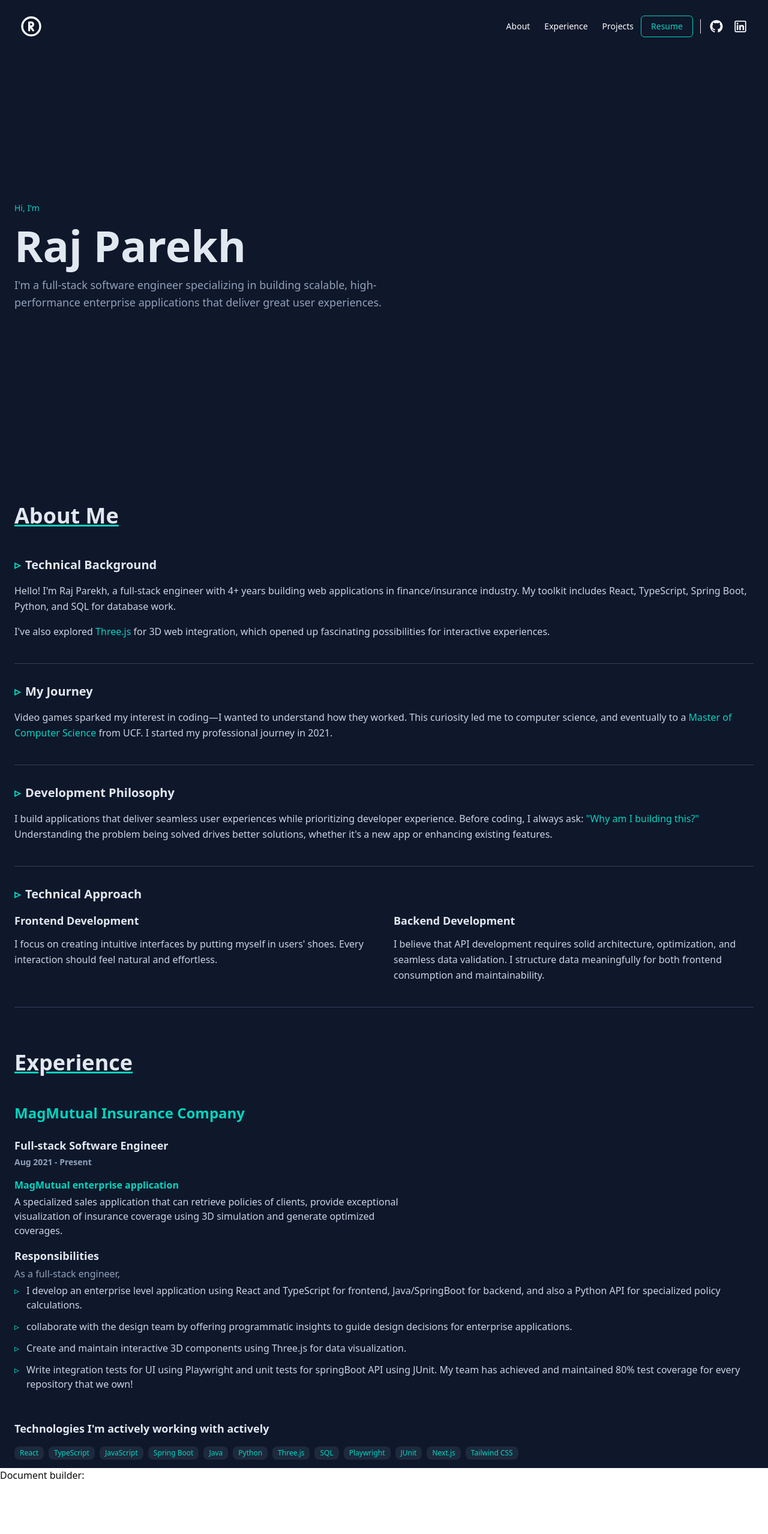
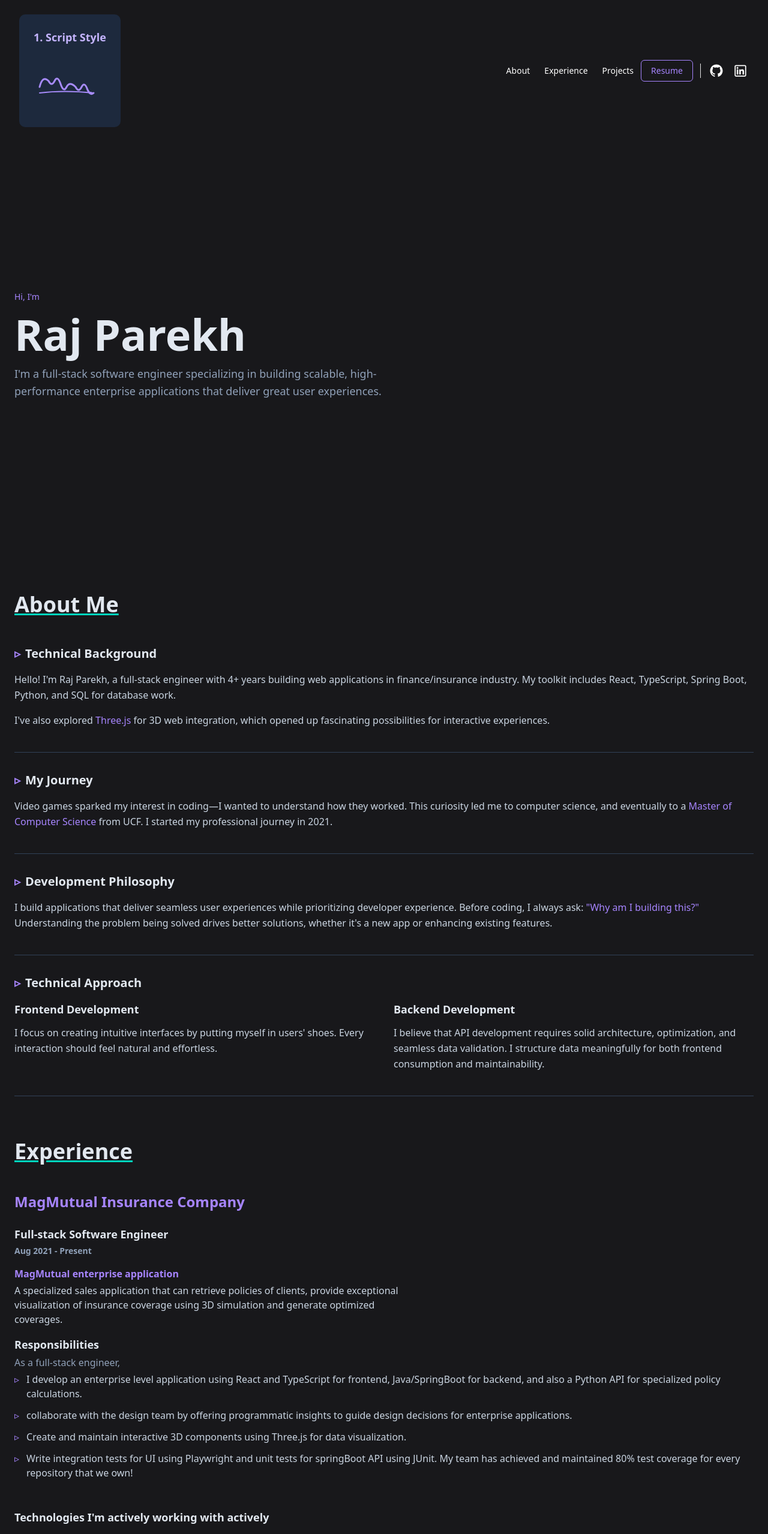
Before and after one commit to rparekh01/my-portfolio, a Next.js app: page / in a window 1280 px wide. Shown: the top 2558 px of the page at 60% size. Before the commit the page ends 2472 px from the top, so only its background shows below. Built offline with nearby package versions, Linux system fonts and the light colour scheme.

Commit message:
change theme

```diff
--- a/src/app/globals.css
+++ b/src/app/globals.css
@@ -122,7 +122,7 @@
 }
 
 .page-layout {
-  @apply min-h-[calc(100vh-4rem)] bg-slate-900 text-white flex pt-10;
+  @apply min-h-[calc(100vh-4rem)] bg-zinc-900 text-white flex pt-10;
 }
 
 .page-container {
--- a/src/components/Hero.tsx
+++ b/src/components/Hero.tsx
@@ -2,7 +2,7 @@ export default function Hero() {
   return (
     <section id="hero" className="page-layout items-center">
       <div className="page-container">
-        <p className="text-teal-400 font-mono text-sm mb-4">Hi, I&apos;m</p>
+        <p className="text-violet-400 font-mono text-sm mb-4">Hi, I&apos;m</p>
         <h1 className="text-5xl md:text-7xl font-bold text-slate-200 mb-4">
           Raj Parekh
         </h1>
--- a/src/components/Logo.tsx
+++ b/src/components/Logo.tsx
@@ -3,8 +3,40 @@ import { TbCircleLetterR } from "react-icons/tb";
 
 export function Logo() {
   return (
-    <Link href="/" className="group hover:text-teal-400">
-      <TbCircleLetterR className="size-10" />
+    <Link
+      href="/"
+      className="group hover:text-violet-400 hover:shadow-violet-500/10"
+    >
+      {/* <TbCircleLetterR className="size-10" /> */}
+      <div className="bg-slate-800 p-6 rounded-lg">
+        <h3 className="text-lg font-semibold mb-4 text-violet-300">
+          1. Script Style
+        </h3>
+        <div className="flex justify-center items-center h-24">
+          <svg
+            width="120"
+            height="60"
+            viewBox="0 0 120 60"
+            className="hover:scale-105 transition-transform cursor-pointer"
+          >
+            <path
+              d="M10 35 Q15 15 25 25 Q30 35 35 25 Q40 15 45 30 Q50 45 55 35 Q60 25 70 35 Q75 45 80 35 Q85 25 90 40 Q95 50 100 45"
+              stroke="#a78bfa"
+              strokeWidth="3"
+              fill="none"
+              strokeLinecap="round"
+            />
+            <circle cx="95" cy="45" r="2" fill="#a78bfa" />
+            <path
+              d="M10 45 Q50 40 100 45"
+              stroke="#a78bfa"
+              strokeWidth="2"
+              fill="none"
+              strokeLinecap="round"
+            />
+          </svg>
+        </div>
+      </div>
     </Link>
   );
 }
--- a/src/components/NavTabs.tsx
+++ b/src/components/NavTabs.tsx
@@ -20,7 +20,7 @@ export default function NavTabs() {
       </nav>
       <Button
         variant="ghost"
-        className=" border rounded-sm hover:bg-transparent text-teal-400 border-teal-400 hover:text-teal-200 hover:border-teal-200 hover:cursor-pointer mr-3"
+        className=" border rounded-sm hover:bg-transparent text-violet-400 border-violet-400 hover:text-violet-300 hover:shadow-violet-500/10  hover:border-violet-300 hover:cursor-pointer mr-3"
       >
         Resume
       </Button>
@@ -30,12 +30,15 @@ export default function NavTabs() {
       />
 
       <div className="flex gap-3">
-        <a href="https://github.com/rparekh01" className="hover:text-teal-200">
+        <a
+          href="https://github.com/rparekh01"
+          className="hover:text-violet-300"
+        >
           <LiaGithub className="size-7 min-w-fit" />
         </a>
         <a
           href="https://www.linkedin.com/in/r-p/"
-          className="hover:text-teal-200"
+          className="hover:text-violet-300"
         >
           <LiaLinkedin className="size-7 min-w-fit" />
         </a>
--- a/src/components/navigation/Header.tsx
+++ b/src/components/navigation/Header.tsx
@@ -4,7 +4,7 @@ import NavTabs from "@/components/NavTabs";
 // src/components/navigation/Header.tsx
 export function Header() {
   return (
-    <header className="bg-slate-900 text-white pt-6 px-8 sticky top-0 z-50">
+    <header className="bg-zinc-900 text-white pt-6 px-8 sticky top-0 z-50">
       <div>
         <div className="flex flex-row justify-between items-center">
           {/* Logo */}
--- a/src/components/navigation/about.tsx
+++ b/src/components/navigation/about.tsx
@@ -17,7 +17,7 @@ export default function About() {
         {/* Technical Background Section */}
         <div className="mb-10">
           <h2 className="text-xl font-bold text-slate-200 mb-4 flex items-center gap-2">
-            <span className="text-teal-400">▹</span>
+            <span className="text-violet-400">▹</span>
             Technical Background
           </h2>
           <div className="space-y-4 text-slate-300 leading-relaxed">
@@ -29,8 +29,8 @@ export default function About() {
             </p>
             <p>
               I&apos;ve also explored{" "}
-              <span className="text-teal-400 font-medium">Three.js</span> for 3D
-              web integration, which opened up fascinating possibilities for
+              <span className="text-violet-400 font-medium">Three.js</span> for
+              3D web integration, which opened up fascinating possibilities for
               interactive experiences.
             </p>
           </div>
@@ -40,7 +40,7 @@ export default function About() {
         {/* My Journey Section */}
         <div className="mb-10">
           <h2 className="text-xl font-bold text-slate-200 mb-4 flex items-center gap-2">
-            <span className="text-teal-400">▹</span>
+            <span className="text-violet-400">▹</span>
             My Journey
           </h2>
           <div className="space-y-4 text-slate-300 leading-relaxed">
@@ -48,7 +48,7 @@ export default function About() {
               Video games sparked my interest in coding—I wanted to understand
               how they worked. This curiosity led me to computer science, and
               eventually to a{" "}
-              <span className="text-teal-400 font-medium">
+              <span className="text-violet-400 font-medium">
                 Master of Computer Science
               </span>{" "}
               from UCF. I started my professional journey in 2021.
@@ -61,14 +61,14 @@ export default function About() {
         {/* Development Philosophy Section */}
         <div className="mb-10">
           <h2 className="text-xl font-bold text-slate-200 mb-4 flex items-center gap-2">
-            <span className="text-teal-400">▹</span>
+            <span className="text-violet-400">▹</span>
             Development Philosophy
           </h2>
           <div className="space-y-4 text-slate-300 leading-relaxed">
             <p>
               I build applications that deliver seamless user experiences while
               prioritizing developer experience. Before coding, I always ask:{" "}
-              <span className="text-teal-400 font-medium">
+              <span className="text-violet-400 font-medium">
                 &quot;Why am I building this?&quot;
               </span>{" "}
               Understanding the problem being solved drives better solutions,
@@ -82,7 +82,7 @@ export default function About() {
         {/* Technical Approach Section */}
         <div className="mb-10">
           <h2 className="text-xl font-bold text-slate-200 mb-4 flex items-center gap-2">
-            <span className="text-teal-400">▹</span>
+            <span className="text-violet-400">▹</span>
             Technical Approach
           </h2>
           <div className="grid md:grid-cols-2 gap-8">
--- a/src/components/navigation/experience.tsx
+++ b/src/components/navigation/experience.tsx
@@ -9,7 +9,7 @@ export default function Experience() {
         </h1>
         <a
           href="https://www.magmutual.com/"
-          className=" display: block text-2xl md:text-2xl font-bold pb-6 text-teal-400 hover:text-teal-200"
+          className=" display: block text-2xl md:text-2xl font-bold pb-6 text-violet-400 hover:text-violet-300"
         >
           MagMutual Insurance Company
         </a>
@@ -24,7 +24,7 @@ export default function Experience() {
         <div className="pb-4">
           <a
             href="https://www.magmutual.com/products/onemodel"
-            className=" display: block text-m md:text-m font-bold pb-1 text-teal-400 hover:text-teal-200"
+            className=" display: block text-m md:text-m font-bold pb-1 text-violet-400 hover:text-violet-300"
           >
             MagMutual enterprise application
           </a>
@@ -42,7 +42,7 @@ export default function Experience() {
         </p>
         <ul className="space-y-3">
           <li className="flex items-start space-x-3">
-            <span className="text-teal-400 flex-shrink-0">▹</span>
+            <span className="text-violet-400 flex-shrink-0">▹</span>
             <span className="text-slate-300">
               I develop an enterprise level application using React and
               TypeScript for frontend, Java/SpringBoot for backend, and also a
@@ -50,21 +50,21 @@ export default function Experience() {
             </span>
           </li>
           <li className="flex items-start space-x-3">
-            <span className="text-teal-400  flex-shrink-0">▹</span>
+            <span className="text-violet-400  flex-shrink-0">▹</span>
             <span className="text-slate-300">
               collaborate with the design team by offering programmatic insights
               to guide design decisions for enterprise applications.
             </span>
           </li>
           <li className="flex items-start space-x-3">
-            <span className="text-teal-400 flex-shrink-0">▹</span>
+            <span className="text-violet-400 flex-shrink-0">▹</span>
             <span className="text-slate-300">
               Create and maintain interactive 3D components using Three.js for
               data visualization.
             </span>
           </li>
           <li className="flex items-start space-x-3">
-            <span className="text-teal-400 flex-shrink-0">▹</span>
+            <span className="text-violet-400 flex-shrink-0">▹</span>
             <span className="text-slate-300">
               Write integration tests for UI using Playwright and unit tests for
               springBoot API using JUnit. My team has achieved and maintained
@@ -81,73 +81,73 @@ export default function Experience() {
           <div className="flex flex-wrap gap-2">
             <Badge
               variant="secondary"
-              className="bg-slate-800 text-teal-400 hover:bg-slate-700"
+              className="bg-slate-800 text-violet-400 hover:bg-slate-700"
             >
               React
             </Badge>
             <Badge
               variant="secondary"
-              className="bg-slate-800 text-teal-400 hover:bg-slate-700"
+              className="bg-slate-800 text-violet-400 hover:bg-slate-700"
             >
               TypeScript
             </Badge>
             <Badge
               variant="secondary"
-              className="bg-slate-800 text-teal-400 hover:bg-slate-700"
+              className="bg-slate-800 text-violet-400 hover:bg-slate-700"
             >
               JavaScript
             </Badge>
             <Badge
               variant="secondary"
-              className="bg-slate-800 text-teal-400 hover:bg-slate-700"
+              className="bg-slate-800 text-violet-400 hover:bg-slate-700"
             >
               Spring Boot
             </Badge>
             <Badge
               variant="secondary"
-              className="bg-slate-800 text-teal-400 hover:bg-slate-700"
+              className="bg-slate-800 text-violet-400 hover:bg-slate-700"
             >
               Java
             </Badge>
             <Badge
               variant="secondary"
-              className="bg-slate-800 text-teal-400 hover:bg-slate-700"
+              className="bg-slate-800 text-violet-400 hover:bg-slate-700"
             >
               Python
             </Badge>
             <Badge
               variant="secondary"
-              className="bg-slate-800 text-teal-400 hover:bg-slate-700"
+              className="bg-slate-800 text-violet-400 hover:bg-slate-700"
             >
               Three.js
             </Badge>
             <Badge
               variant="secondary"
-              className="bg-slate-800 text-teal-400 hover:bg-slate-700"
+              className="bg-slate-800 text-violet-400 hover:bg-slate-700"
             >
               SQL
             </Badge>
             <Badge
               variant="secondary"
-              className="bg-slate-800 text-teal-400 hover:bg-slate-700"
+              className="bg-slate-800 text-violet-400 hover:bg-slate-700"
             >
               Playwright
             </Badge>
             <Badge
               variant="secondary"
-              className="bg-slate-800 text-teal-400 hover:bg-slate-700"
+              className="bg-slate-800 text-violet-400 hover:bg-slate-700"
             >
               JUnit
             </Badge>
             <Badge
               variant="secondary"
-              className="bg-slate-800 text-teal-400 hover:bg-slate-700"
+              className="bg-slate-800 text-violet-400 hover:bg-slate-700"
             >
               Next.js
             </Badge>
             <Badge
               variant="secondary"
-              className="bg-slate-800 text-teal-400 hover:bg-slate-700"
+              className="bg-slate-800 text-violet-400 hover:bg-slate-700"
             >
               Tailwind CSS
             </Badge>
```
